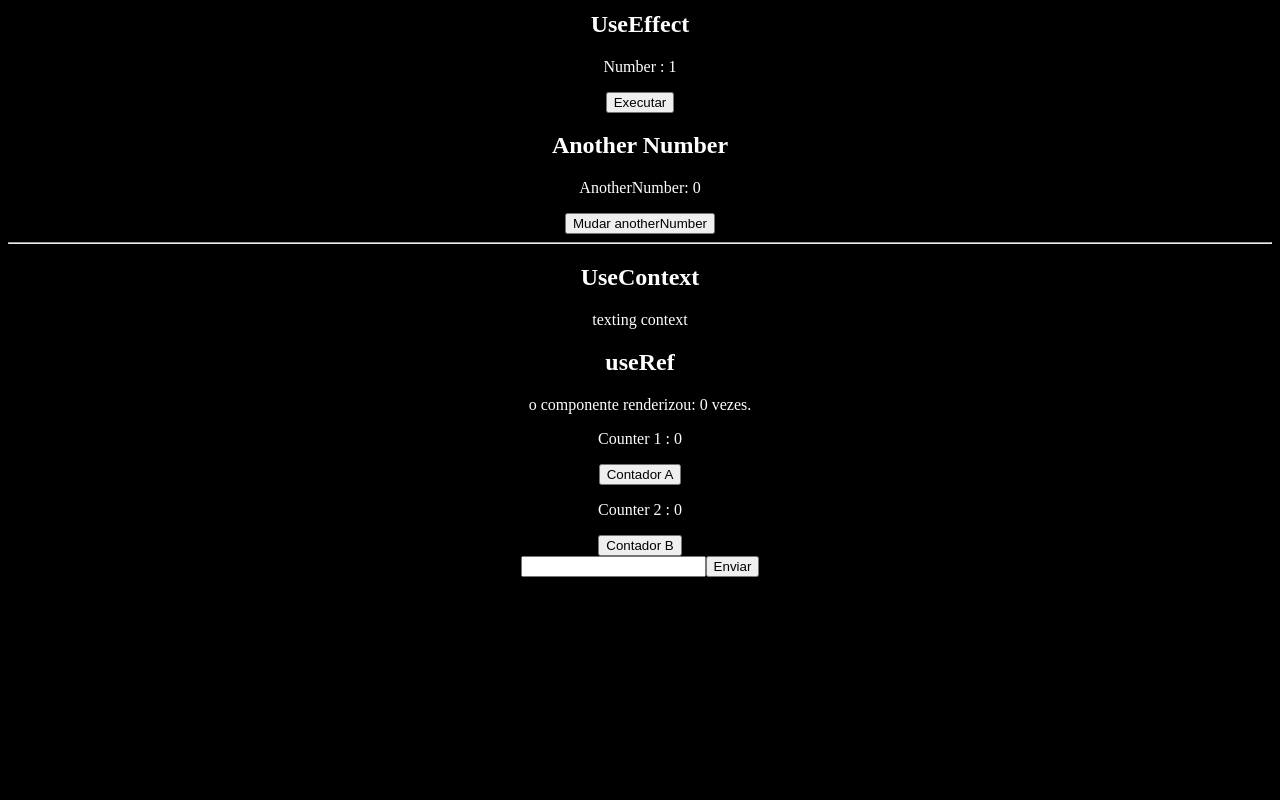
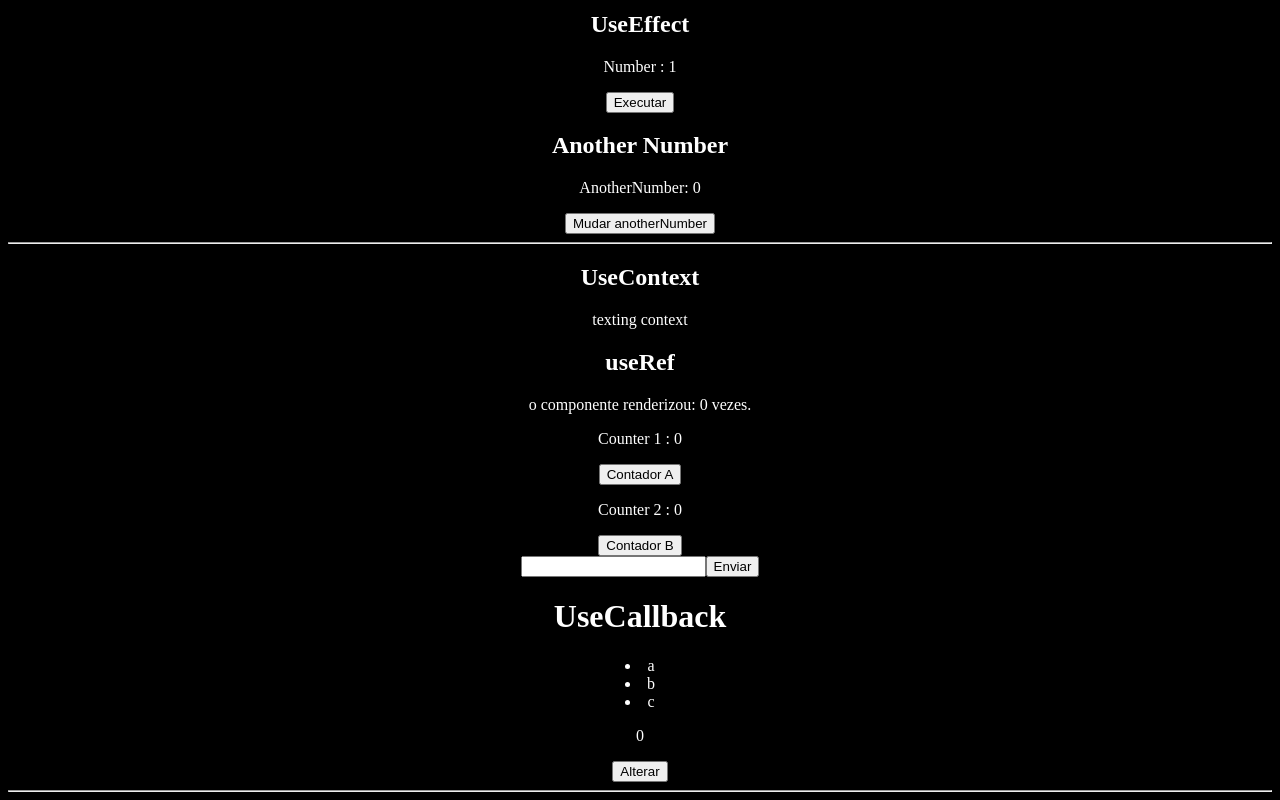
Before and after one commit to japajow/hooks-react, a React (Create React App) app: page / in a window 1280 px wide. Shown: the part 678-1478 px from the top of the page. Before the commit the page ends 1263 px from the top, so only its background shows below. Built offline with nearby package versions, Linux system fonts and the light colour scheme.

Commit message:
useCallback

```diff
--- /dev/null
+++ b/src/components/HookUseCallback.js
@@ -0,0 +1,18 @@
+import { useCallback, useState } from "react";
+import { List } from "./List";
+export const HookUseCallback = () => {
+  const [counter, setCounter] = useState(0);
+
+  const getItemFromDatabase = useCallback(() => {
+    return ["a", "b", "c"];
+  },[]);
+  return (
+    <div>
+      <h1>UseCallback</h1>
+      <List getItems={getItemFromDatabase} />
+      <p>{counter}</p>
+      <button onClick={() => setCounter(counter + 1)}>Alterar</button>
+      <hr />
+    </div>
+  );
+};
--- /dev/null
+++ b/src/components/List.js
@@ -0,0 +1,10 @@
+import { useState, useEffect } from "react";
+
+export const List = ({ getItems }) => {
+  const [myItems, setMyItens] = useState([]);
+  useEffect(() => {
+    console.log("buscando itens do db...");
+    setMyItens(getItems);
+  }, [getItems]);
+  return <>{myItems && myItems.map((item, i) => <li key={i}>{item}</li>)}</>;
+};
--- a/src/pages/Home/Home.js
+++ b/src/pages/Home/Home.js
@@ -1,4 +1,5 @@
 import React, { useContext } from "react";
+import { HookUseCallback } from "../../components/HookUseCallback";
 import { SomeContext } from "../../components/HookUseContext";
 import { HookUseEffect } from "../../components/HookUseEffect";
 import { HookUseReducer } from "../../components/HookUseReducer";
@@ -18,6 +19,7 @@
       <h2>UseContext</h2>
       <p>{contextValue}</p>
       <HookUseRef />
+      <HookUseCallback />
     </div>
   );
 };
```
Also changed, not shown: 1 other file (tests, documents, lock files or other folders).
